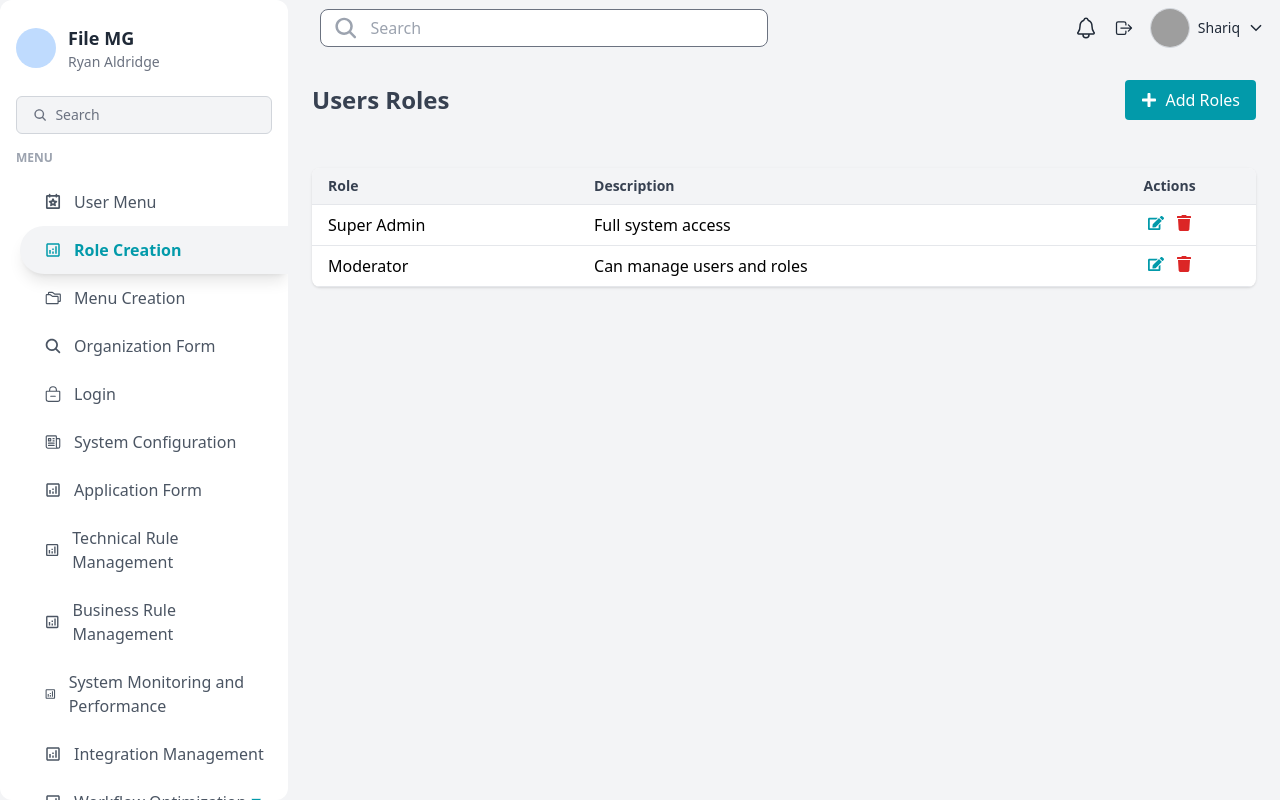
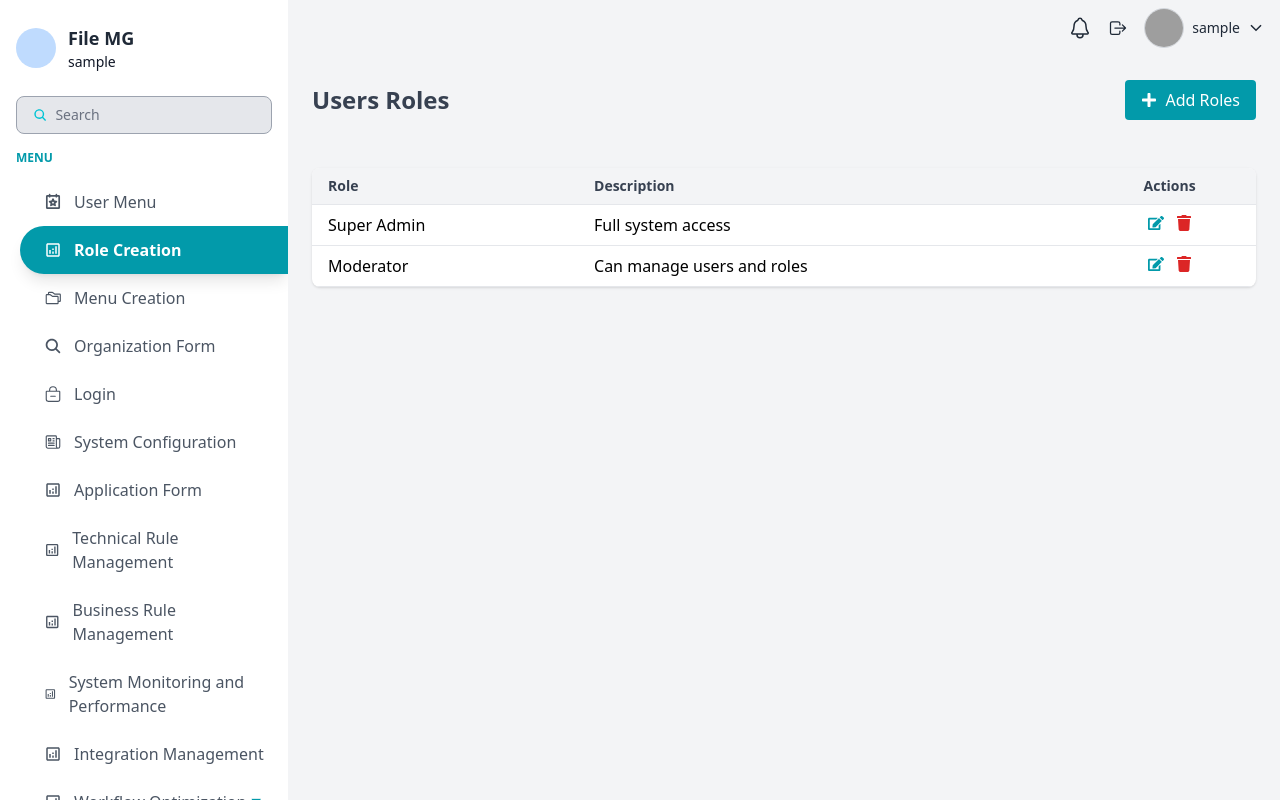
Before and after one commit to harish-nagure/loan-operation-sys, a React (Create React App) app: page /admin_user_data in a window 1280 px wide. Built offline with nearby package versions, Linux system fonts and the light colour scheme; sample sign-in values are in the browser's storage; grey boxes are pictures that could not be loaded.

Commit message:
UI update

```diff
--- a/src/components/AdminPanel/DashboardHead.js
+++ b/src/components/AdminPanel/DashboardHead.js
@@ -1,12 +1,20 @@
-import React, { useState, useRef } from 'react';
-import { IoSearch, IoLogOutOutline, IoNotificationsOutline, IoChevronDownSharp } from "react-icons/io5";
+import React, { useState, useRef, useEffect } from 'react';
+import { IoLogOutOutline, IoNotificationsOutline, IoChevronDownSharp } from "react-icons/io5";
 import { TiThMenu, TiArrowBack } from "react-icons/ti";
 import DashboardSidebar from './DashboardSidebar';
 
 const DashboardHead = () => {
+
+
     const [sidebarOpen, setSidebarOpen] = useState(false);
     const sidebarRef = useRef(null);
-
+    const [username, setUsername] = useState("");
+    useEffect(() => {
+    const storedUsername = sessionStorage.getItem("username");
+    if (storedUsername) {
+      setUsername(storedUsername);
+        }
+    }, []);
     return (
         <div>
             {/* Sidebar for Mobile */}
@@ -35,24 +43,28 @@ const DashboardHead = () => {
 
                 {/* Search Bar */}
                 <div className="flex-1 mx-4">
-                    <div className="flex items-center bg-white rounded-lg px-3 py-1 w-full max-w-md border border-gray-500 hover:border-black">
+                    {/* <div className="flex items-center bg-white rounded-lg px-3 py-1 w-full max-w-md border border-gray-500 hover:border-black">
                         <IoSearch className="text-gray-400 mr-3 size-7" />
                         <input
                             type="text"
                             placeholder="Search"
                             className="bg-transparent outline-none w-full text-gray-800 text-sm sm:text-base"
                         />
-                    </div>
+                    </div> */}
                 </div>
 
                 {/* Icons and Profile */}
                 <div className="flex items-center gap-2 sm:gap-4">
                     <button>
-                        <IoNotificationsOutline className="text-gray-800 text-xl sm:text-2xl hover:text-violet-800" />
+                        <IoNotificationsOutline className="text-gray-800 text-xl sm:text-2xl hover:text-accent" />
                     </button>
 
                     <button>
-                        <IoLogOutOutline className="text-gray-800 text-xl hidden lg:block hover:text-violet-800" />
+                        <IoLogOutOutline onClick={() => {
+                            sessionStorage.clear();
+                            window.location.href = "/login";
+                            alert("You have been logged out successfully.");
+                        }} className="text-gray-800 text-xl hidden lg:block hover:text-violet-800" />
                     </button>
 
                     <div className="flex items-center gap-2">
@@ -62,7 +74,7 @@ const DashboardHead = () => {
                             className="w-8 h-8 sm:w-10 sm:h-10 rounded-full border border-gray-300"
                         />
                         <span className="text-sm hidden lg:block text-gray-800 font-medium hover:text-violet-800">
-                            Shariq
+                            {username}
                         </span>
                         <IoChevronDownSharp className="text-gray-800" />
                     </div>
--- a/src/components/AdminPanel/DashboardSidebar.js
+++ b/src/components/AdminPanel/DashboardSidebar.js
@@ -1,4 +1,4 @@
-import React, {useState} from "react";
+import React, {useState, useEffect} from "react";
 import { useNavigate, useLocation } from "react-router-dom";
 
 import {
@@ -25,7 +25,9 @@ const SidebarItem = ({ icon: Icon, label, path, children = [] }) => {
   const isActive = path.includes(location.pathname);
 
   const [open, setOpen] = useState(false);
-const hasChildren = children.length > 0;
+  const hasChildren = children.length > 0;
+
+
   // return (
   //   <li
   //     className={`flex items-center gap-3 px-6 py-3 rounded-l-full cursor-pointer transition-colors duration-200 ${
@@ -39,6 +41,8 @@ const hasChildren = children.length > 0;
   //     <span>{label}</span>
   //   </li>
   // );
+
+
   const handleClick = () => {
     if (hasChildren) {
       setOpen(!open);
@@ -47,13 +51,15 @@ const hasChildren = children.length > 0;
     }
   };
 
+
+
   return (
     <>
       <li
         className={`flex items-center justify-between px-6 py-3 rounded-l-full cursor-pointer ${
           isActive
-            ? "bg-gray-100 text-accent font-semibold shadow-lg"
-            : "text-gray-600 hover:bg-blue-50 hover:text-accent"
+            ? "bg-accent text-white font-semibold shadow-lg"
+            : "text-gray-600 font-medium hover:bg-blue-50 hover:text-accent"
         }`}
         onClick={handleClick}
       >
@@ -86,20 +92,29 @@ const hasChildren = children.length > 0;
 };
 
 const DashboardSidebar = () => {
+
+
+    const [username, setUsername] = useState("");
+    useEffect(() => {
+    const storedUsername = sessionStorage.getItem("username");
+    if (storedUsername) {
+      setUsername(storedUsername);
+        }
+    }, []);
   return (
-    <aside className="w-72 bg-white h-screen flex flex-col rounded-xl">
+    <aside className="w-72 bg-white h-screen flex flex-col">
       <div className="px-4 py-6 ">
         <div className="flex items-center gap-3">
           <div className="w-10 h-10 rounded-full bg-blue-200" />
           <div>
             <h2 className="text-lg font-semibold text-gray-800">File MG</h2>
-            <p className="text-sm text-gray-500">Ryan Aldridge</p>
+            <p className="text-sm text-gray-900">{username}</p>
           </div>
         </div>
       </div>
       <div className="px-4">
-        <div className="flex items-center px-4 py-2 border border-gray-300 bg-gray-100 rounded-md mb-4">
-          <IoSearch className="text-gray-500 mr-2" />
+        <div className="flex items-center px-4 py-2 border border-gray-400 bg-gray-200 rounded-lg mb-4">
+          <IoSearch className="text-secondary mr-2" />
           <input
             type="text"
             placeholder="Search"
@@ -108,7 +123,7 @@ const DashboardSidebar = () => {
         </div>
       </div>
 
-      <div className="text-xs font-bold text-gray-400 px-4 uppercase mb-3">Menu</div>
+      <div className="text-xs font-bold text-accent px-4 uppercase mb-3">Menu</div>
       <ul className="space-y-1 pl-5 overflow-y-auto h-full custom-scrollbar direction-rtl">
         <div className="direction-ltr">
         <SidebarItem icon={PiCalendarStarBold} label="User Menu" path={["/user_menu_data"]} />
--- a/src/components/Login.js
+++ b/src/components/Login.js
@@ -1,7 +1,7 @@
 import React, { useState } from 'react';
 import { useNavigate } from 'react-router-dom';
 
-import { loginUser } from '../api_service';
+import { loginUser } from './api_service';
 
 const LoginPage = () => {
   const [userType, setUserType] = useState('User');
@@ -28,6 +28,7 @@ const LoginPage = () => {
 
   // };
 
+
   const handleSubmit = async (e) => {
     e.preventDefault();
 
@@ -47,7 +48,8 @@ const LoginPage = () => {
 
         navigate('/user_menu_data');
       } catch (error) {
-        setErrors({ password: error.message });
+        console.log('Login failed: ' + error.message);
+        setErrors({ password: 'Invalid credentials' , username: 'Invalid credentials' });
       }
     }
   };
--- a/src/components/api_service.js
+++ b/src/components/api_service.js
@@ -1,6 +1,8 @@
 // src/api.js
 export async function loginUser({ username, password }) {
-  const response = await fetch('http://152.67.189.231:8842/api/auth/login', {
+
+  // console.log('Logging in user:', { username, password, processEnv: process.env.REACT_APP_API_URL });
+  const response = await fetch(`${process.env.REACT_APP_API_URL}/login`, {
     method: 'POST',
     headers: {
       'Content-Type': 'application/json',
--- a/src/index.css
+++ b/src/index.css
@@ -9,11 +9,11 @@
 }
 
 .custom-scrollbar::-webkit-scrollbar-track {
-  background: #f1f1f1; /* track background */
+  background: #029aaa ; /* track background */
 }
 
 .custom-scrollbar::-webkit-scrollbar-thumb {
-  background-color: #029aaa; /* thumb color */
+  background-color: #f1f1f1; /* thumb color */
   border-radius: 8px;
   /* border: 2px solid #f1f1f1; creates padding around thumb */
 
@@ -22,7 +22,7 @@
 /* Firefox */
 .custom-scrollbar {
   scrollbar-width: thin;
-  scrollbar-color: #029aaa #f1f1f1;
+  scrollbar-color: #029aaa  #f1f1f1 ;
 }
 
 .direction-rtl {
```
Also changed, not shown: 1 other file (tests, documents, lock files or other folders).
